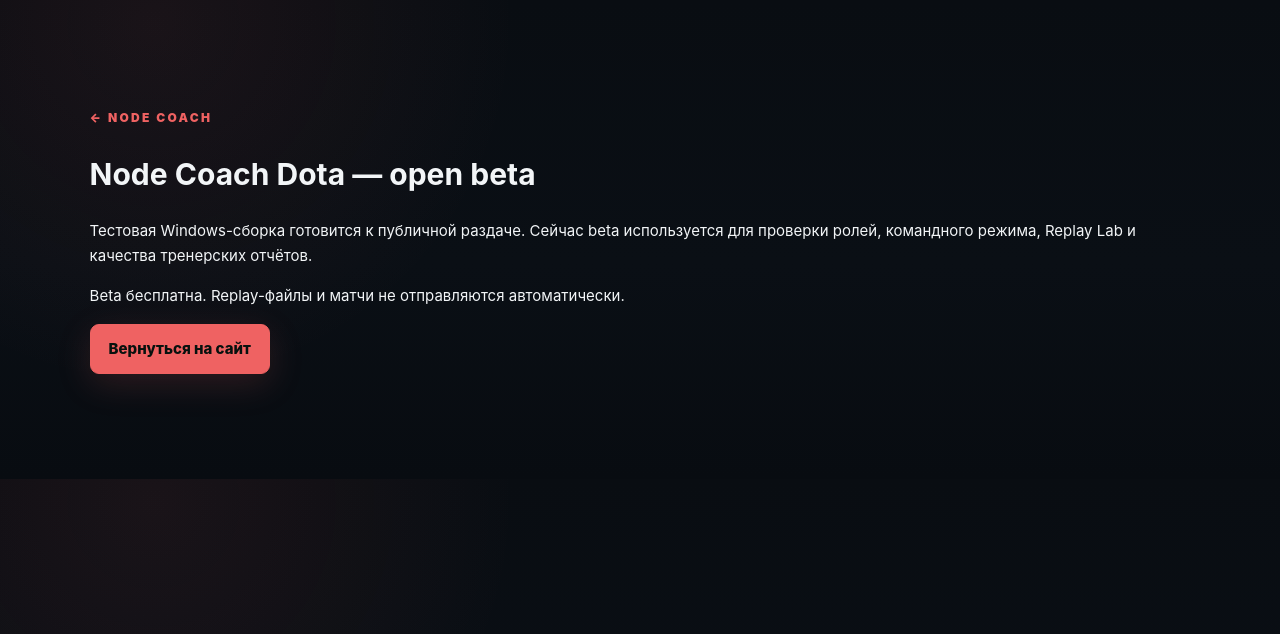
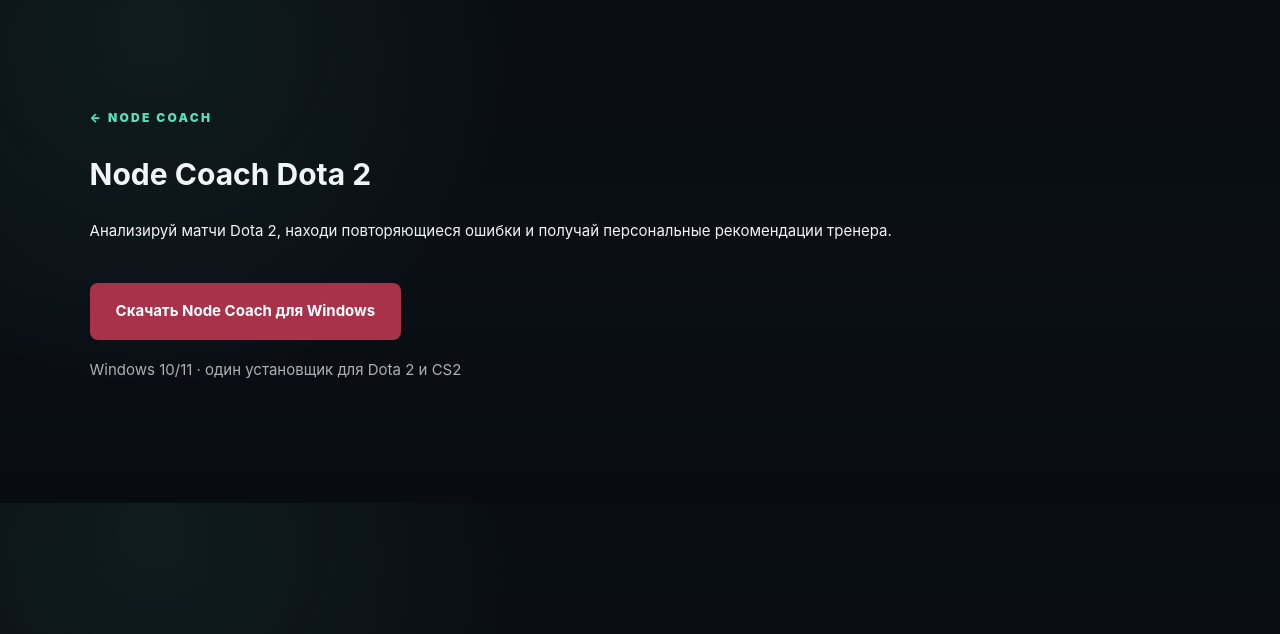
Before and after one commit to valeravaskin90-debug/node-coach, a plain HTML site: page download-dota.html in a window 1280 px wide. Drawn offline with Linux system fonts and the light colour scheme.

Commit message:
Update download-dota.html

```diff
--- a/download-dota.html
+++ b/download-dota.html
@@ -1 +1,44 @@
-<!doctype html><html lang="ru" data-game="dota"><head><meta charset="utf-8"><meta name="viewport" content="width=device-width,initial-scale=1"><title>Node Coach Dota Beta</title><link rel="stylesheet" href="styles.css"></head><body><main class="section"><a class="eyebrow" href="index.html">← NODE COACH</a><h1>Node Coach Dota — open beta</h1><p>Тестовая Windows-сборка готовится к публичной раздаче. Сейчас beta используется для проверки ролей, командного режима, Replay Lab и качества тренерских отчётов.</p><p>Beta бесплатна. Replay-файлы и матчи не отправляются автоматически.</p><a class="button primary" href="index.html#beta">Вернуться на сайт</a></main></body></html>
+<!DOCTYPE html>
+<html lang="ru">
+<head>
+  <meta charset="UTF-8">
+  <meta name="viewport" content="width=device-width, initial-scale=1.0">
+
+  <title>Скачать Node Coach для Dota 2</title>
+
+  <link rel="stylesheet" href="styles.css">
+</head>
+
+<body>
+  <main class="section">
+    <a class="eyebrow" href="index.html">← NODE COACH</a>
+
+    <h1>Node Coach Dota 2</h1>
+
+    <p>
+      Анализируй матчи Dota 2, находи повторяющиеся ошибки
+      и получай персональные рекомендации тренера.
+    </p>
+
+    <a
+      href="https://github.com/valeravaskin90-debug/node-coach/releases/latest/download/NodeCoach_Setup_Windows.exe"
+      style="
+        display: inline-block;
+        margin-top: 24px;
+        padding: 16px 26px;
+        background: #a8324a;
+        color: #ffffff;
+        text-decoration: none;
+        font-weight: 700;
+        border-radius: 8px;
+      "
+    >
+      Скачать Node Coach для Windows
+    </a>
+
+    <p style="margin-top: 18px; opacity: 0.7;">
+      Windows 10/11 · один установщик для Dota 2 и CS2
+    </p>
+  </main>
+</body>
+</html>
```
